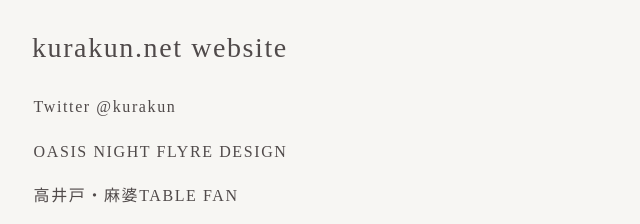
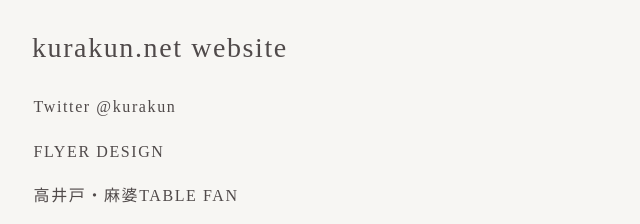
Before and after one commit to kurakun/website, a plain HTML site: page index.html in a window 1280 px wide. Shown: the top 224 px of the page, without its empty margins (0-640 px from the left). Drawn offline with Linux system fonts and the light colour scheme.

Commit message:
Update index.html

```diff
--- a/index.html
+++ b/index.html
@@ -12,5 +12,5 @@ window.dataLayer=window.dataLayer || []; function gtag(){dataLayer.push(argument
 <link rel="stylesheet" type="text/css" href="style.css">
 <title>kurakun.net</title>
 </head>
-<body><header><h1>kurakun.net website</h1></header> <section> <ul> <li><p><a href="http://bit.ly/kurakun" target="_blank">Twitter @kurakun</a></p></li><li><p><a href="https://www.facebook.com/media/set/?set=a.362204923840343&type=3">OASIS NIGHT FLYRE DESIGN</a></p></li><li><p><a href="https://mabotable-fan.kurakun.net"><span>高井戸・麻婆TABLE FAN</span></a></p></li><li><p><a href="https://blog.kurakun.net/">Blog</a></p></li><li><p><a href="https://share.hsforms.com/124Dg8EgqT-OZCTw_enW4vg597ad">Contact</a></p></li></ul> </section> <footer> <p>&copy; 2021 kurakun.net - Made with <a href="https://github.com/kurakun" class="footerlink">GitHub</a> and Cloudflare, Notion.</p></footer></body>
+<body><header><h1>kurakun.net website</h1></header> <section> <ul> <li><p><a href="http://bit.ly/kurakun" target="_blank">Twitter @kurakun</a></p></li><li><p><a href="https://photos.app.goo.gl/vLh7HUY1krUgBd338">FLYER DESIGN</a></p></li><li><p><a href="https://mabotable-fan.kurakun.net"><span>高井戸・麻婆TABLE FAN</span></a></p></li><li><p><a href="https://blog.kurakun.net/">Blog</a></p></li><li><p><a href="https://share.hsforms.com/124Dg8EgqT-OZCTw_enW4vg597ad">Contact</a></p></li></ul> </section> <footer> <p>&copy; 2021 kurakun.net - Made with <a href="https://github.com/kurakun" class="footerlink">GitHub</a> and Cloudflare, Notion.</p></footer></body>
 </html>
```
